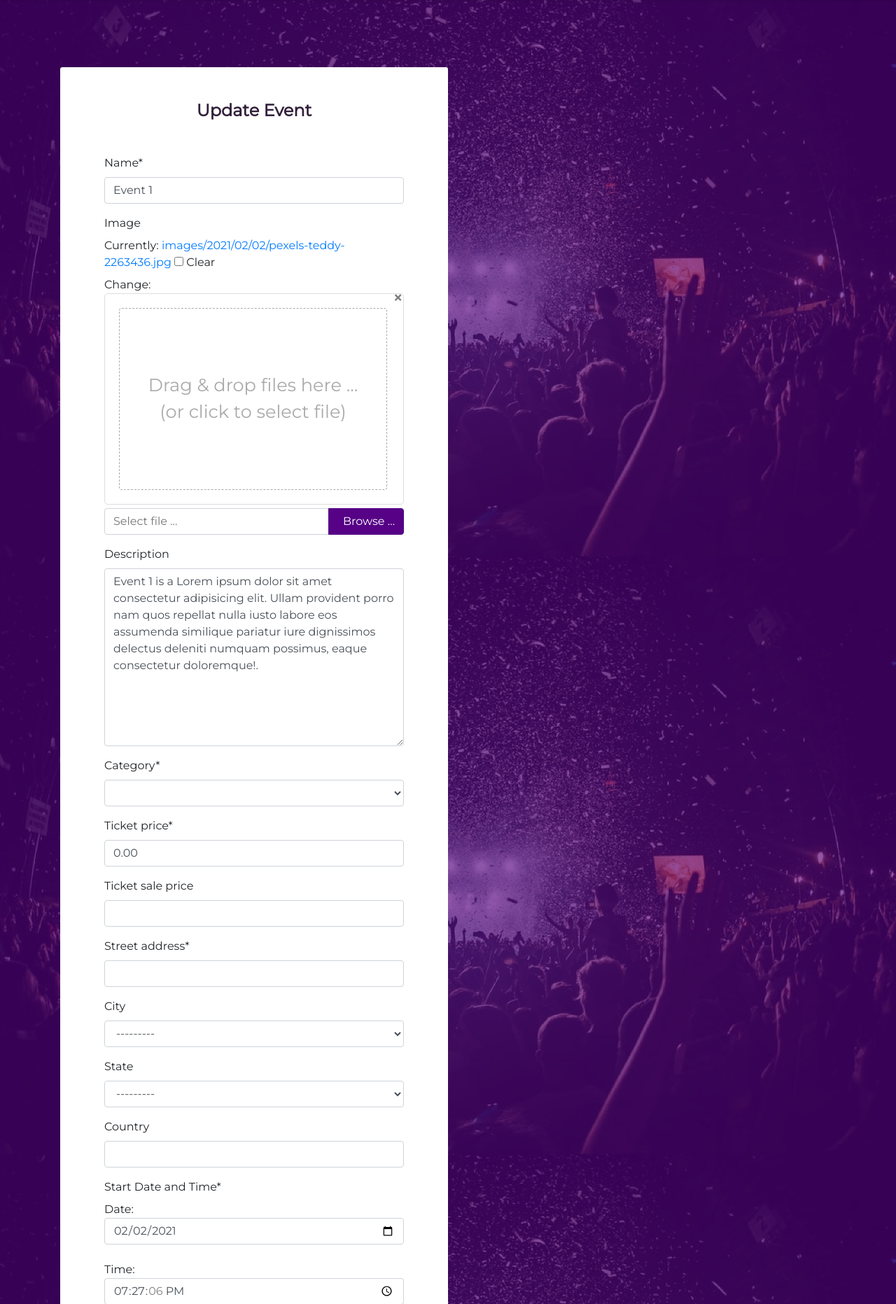
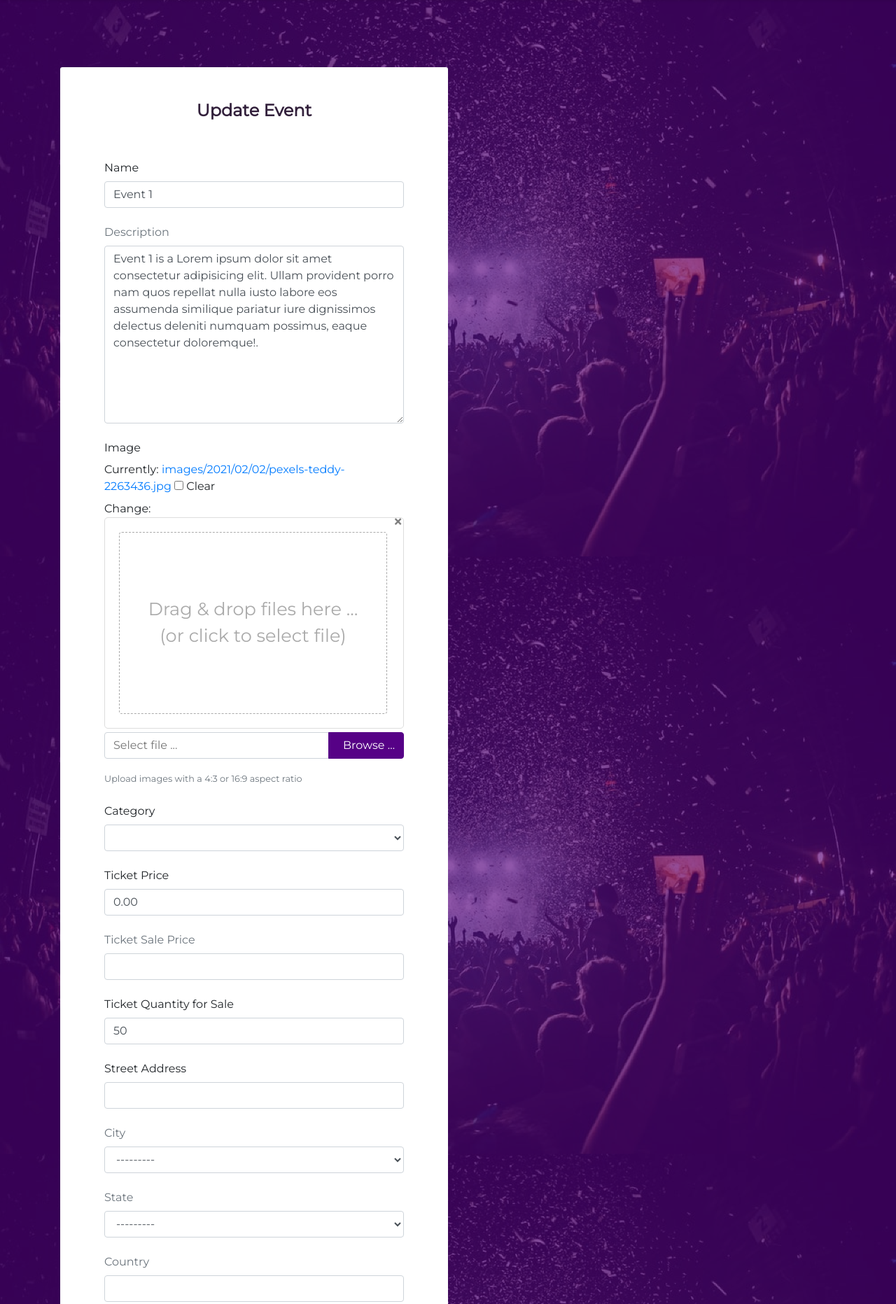
Before and after one commit to judeakinwale/tu_django, a Django app: a page that uses core/templates/core/event_form.html in a window 1280 px wide. Shown: the part 59-1922 px from the top of the page at 70% size. Run offline with Django 3.2, Linux system fonts and the light colour scheme; a user stored in the database is signed in; data comes from the database, SQL or seed files in the repository; tables that the repository leaves empty hold one stand-in row (values such as "Sample post"); lists and menus that the app fills with data are empty; parts of the project's set-up code (start-up, migrations or seed data) failed here and were passed over; some libraries are stand-ins or nearby versions; some web fonts are replaced.

Commit message:
Improve event create form template

```diff
--- a/core/forms.py
+++ b/core/forms.py
@@ -16,18 +16,19 @@ class EventForm(forms.ModelForm):
         model = Event
         fields = [
             'name',
+            'description',
             'image',
-            'description',
             'category',
             'ticket_price',
             'ticket_sale_price',
+            'ticket_quantity',
             'street_address',
             'city',
             'state',
             'country',
             'start_time',
             'end_time',
-            ]
+        ]
 
         widgets = {
             'image': widgets.AdminFileWidget(
@@ -35,6 +36,10 @@ class EventForm(forms.ModelForm):
                     'class': 'file w-100',
                     'data-browse-on-zone-click': 'true',
                 })
+        }
+
+        help_texts = {
+            'image': 'Upload images with a 4:3 or 16:9 aspect ratio'
         }
 
 
--- a/core/templates/core/event_form.html
+++ b/core/templates/core/event_form.html
@@ -27,8 +27,120 @@
 
         <form enctype="multipart/form-data" action="" method="post" class="px-md-4 px-lg-5">
           {% csrf_token %}
-          {{form|crispy}}
+
+          <!-- This allows the form to be crispy -->
+          <!-- {{form|crispy}} -->
+
           <!-- <input id="input-b1" name="input-b1" type="file" class="file w-100" data-browse-on-zone-click="true"> -->
+
+          {{ form.non_field_errors }}
+          <div class="form-group">
+            {{form.name.errors}}
+            <label class="col-form-label" for="{{form.name.id_for_label}}">Name</label>
+            {{form.name}}
+            {% if form.name.help_text %}
+            <p class="help text-muted"><small>{{ form.name.help_text|safe }}</small></p>
+            {% endif %}
+          </div>
+          <div class="form-group">
+            {{form.description.errors}}
+            <label class="col-form-label text-muted" for="{{form.description.id_for_label}}">Description</label>
+            {{form.description}}
+            {% if form.description.help_text %}
+            <p class="help text-muted"><small>{{ form.description.help_text|safe }}</small></p>
+            {% endif %}
+          </div>
+          <div class="form-group">
+            {{form.image.errors}}
+            <label class="col-form-label" for="{{form.image.id_for_label}}">Image</label>
+            {{form.image}}
+            {% if form.image.help_text %}
+            <p class="help text-muted"><small>{{ form.image.help_text|safe }}</small></p>
+            {% endif %}
+          </div>
+          <div class="form-group">
+            {{form.category.errors}}
+            <label class="col-form-label" for="{{form.category.id_for_label}}">Category</label>
+            {{form.category}}
+            {% if form.category.help_text %}
+            <p class="help text-muted"><small>{{ form.category.help_text|safe }}</small></p>
+            {% endif %}
+          </div>
+          <div class="form-group">
+            {{form.ticket_price.errors}}
+            <label class="col-form-label" for="{{form.ticket_price.id_for_label}}">Ticket Price</label>
+            {{form.ticket_price}}
+            {% if form.ticket_price.help_text %}
+            <p class="help text-muted"><small>{{ form.ticket_price.help_text|safe }}</small></p>
+            {% endif %}
+          </div>
+          <div class="form-group">
+            {{form.ticket_sale_price.errors}}
+            <label class="col-form-label text-muted" for="{{form.ticket_sale_price.id_for_label}}">Ticket Sale
+              Price</label>
+            {{form.ticket_sale_price}}
+            {% if form.ticket_sale_price.help_text %}
+            <p class="help text-muted"><small>{{ form.ticket_sale_price.help_text|safe }}</small></p>
+            {% endif %}
+          </div>
+          <div class="form-group">
+            {{form.ticket_quantity.errors}}
+            <label class="col-form-label" for="{{form.ticket_quantity.id_for_label}}">Ticket Quantity for Sale</label>
+            {{form.ticket_quantity}}
+            {% if form.ticket_quantity.help_text %}
+            <p class="help text-muted"><small>{{ form.ticket_quantity.help_text|safe }}</small></p>
+            {% endif %}
+          </div>
+          <div class="form-group">
+            {{form.street_address.errors}}
+            <label class="col-form-label" for="{{form.street_address.id_for_label}}">Street Address</label>
+            {{form.street_address}}
+            {% if form.street_address.help_text %}
+            <p class="help text-muted"><small>{{ form.street_address.help_text|safe }}</small></p>
+            {% endif %}
+          </div>
+          <div class="form-group">
+            {{form.city.errors}}
+            <label class="col-form-label text-muted" for="{{form.city.id_for_label}}">City</label>
+            {{form.city}}
+            {% if form.city.help_text %}
+            <p class="help text-muted"><small>{{ form.city.help_text|safe }}</small></p>
+            {% endif %}
+          </div>
+          <div class="form-group">
+            {{form.state.errors}}
+            <label class="col-form-label text-muted" for="{{form.state.id_for_label}}">State</label>
+            {{form.state}}
+            {% if form.state.help_text %}
+            <p class="help text-muted"><small>{{ form.state.help_text|safe }}</small></p>
+            {% endif %}
+          </div>
+          <div class="form-group">
+            {{form.country.errors}}
+            <label class="col-form-label text-muted" for="{{form.country.id_for_label}}">Country</label>
+            {{form.country}}
+            {% if form.country.help_text %}
+            <p class="help text-muted"><small>{{ form.country.help_text|safe }}</small></p>
+            {% endif %}
+          </div>
+          <div class="form-group">
+            {{form.start_time.errors}}
+            <label class="col-form-label" for="{{form.start_time.id_for_label}}">Start Date and Time</label>
+            {{form.start_time}}
+            {% if form.start_time.help_text %}
+            <p class="help text-muted"><small>{{ form.start_time.help_text|safe }}</small></p>
+            {% endif %}
+          </div>
+          <div class="form-group text-muted">
+            {{form.end_time.errors}}
+            <label class="col-form-label" for="{{form.end_time.id_for_label}}">End Date and Time</label>
+            {{form.end_time}}
+            {% if form.end_time.help_text %}
+            <p class="help text-muted"><small>{{ form.end_time.help_text|safe }}</small></p>
+            {% endif %}
+          </div>
+
+
           <button type="submit" class="btn btn-purple w-50 my-4">{{title}}</button>
         </form>
       </div>
```
